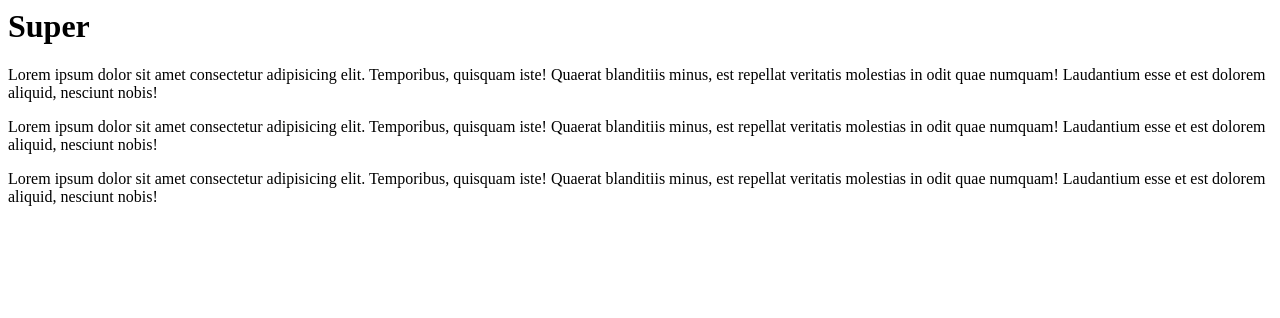
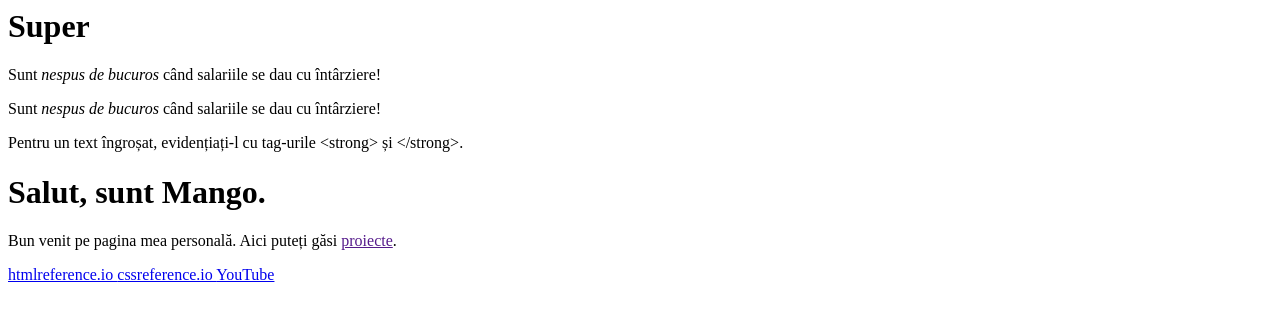
Before and after one commit to apenheul-park/goit-markup-hw-01, a plain HTML site: page index.html in a window 1280 px wide. Drawn offline with Linux system fonts and the light colour scheme.

Commit message:
Test
test

```diff
--- a/index.html
+++ b/index.html
@@ -6,23 +6,27 @@
   </head>
   <body>
     <h1>Super</h1>
+    <p>Sunt <em>nespus de bucuros</em> când salariile se dau cu întârziere!</p>
+    <p>Sunt <i>nespus de bucuros</i> când salariile se dau cu întârziere!</p>
     <p>
-      Lorem ipsum dolor sit amet consectetur adipisicing elit. Temporibus,
-      quisquam iste! Quaerat blanditiis minus, est repellat veritatis molestias
-      in odit quae numquam! Laudantium esse et est dolorem aliquid, nesciunt
-      nobis!
+      Pentru un text îngroșat, evidențiați-l cu tag-urile &lt;strong&gt; și
+      &lt;/strong&gt;.
     </p>
-    <p>
-      Lorem ipsum dolor sit amet consectetur adipisicing elit. Temporibus,
-      quisquam iste! Quaerat blanditiis minus, est repellat veritatis molestias
-      in odit quae numquam! Laudantium esse et est dolorem aliquid, nesciunt
-      nobis!
+
+    <h1 class="title">Salut, sunt Mango.</h1>
+    <p class="text">
+      Bun venit pe pagina mea personală. Aici puteți găsi
+      <a class="link" href="">proiecte</a>.
     </p>
-    <p>
-      Lorem ipsum dolor sit amet consectetur adipisicing elit. Temporibus,
-      quisquam iste! Quaerat blanditiis minus, est repellat veritatis molestias
-      in odit quae numquam! Laudantium esse et est dolorem aliquid, nesciunt
-      nobis!
-    </p>
+
+    <a href="https://htmlreference.io" title="Referință pentru tag-uri">
+      htmlreference.io
+    </a>
+
+    <a href="https://cssreference.io" title="Referință pentru stiluri">
+      cssreference.io
+    </a>
+
+    <a href="https://www.youtube.com">YouTube</a>
   </body>
 </html>
```
Also changed, not shown: inddex.html (added, +9 -0 lines).
